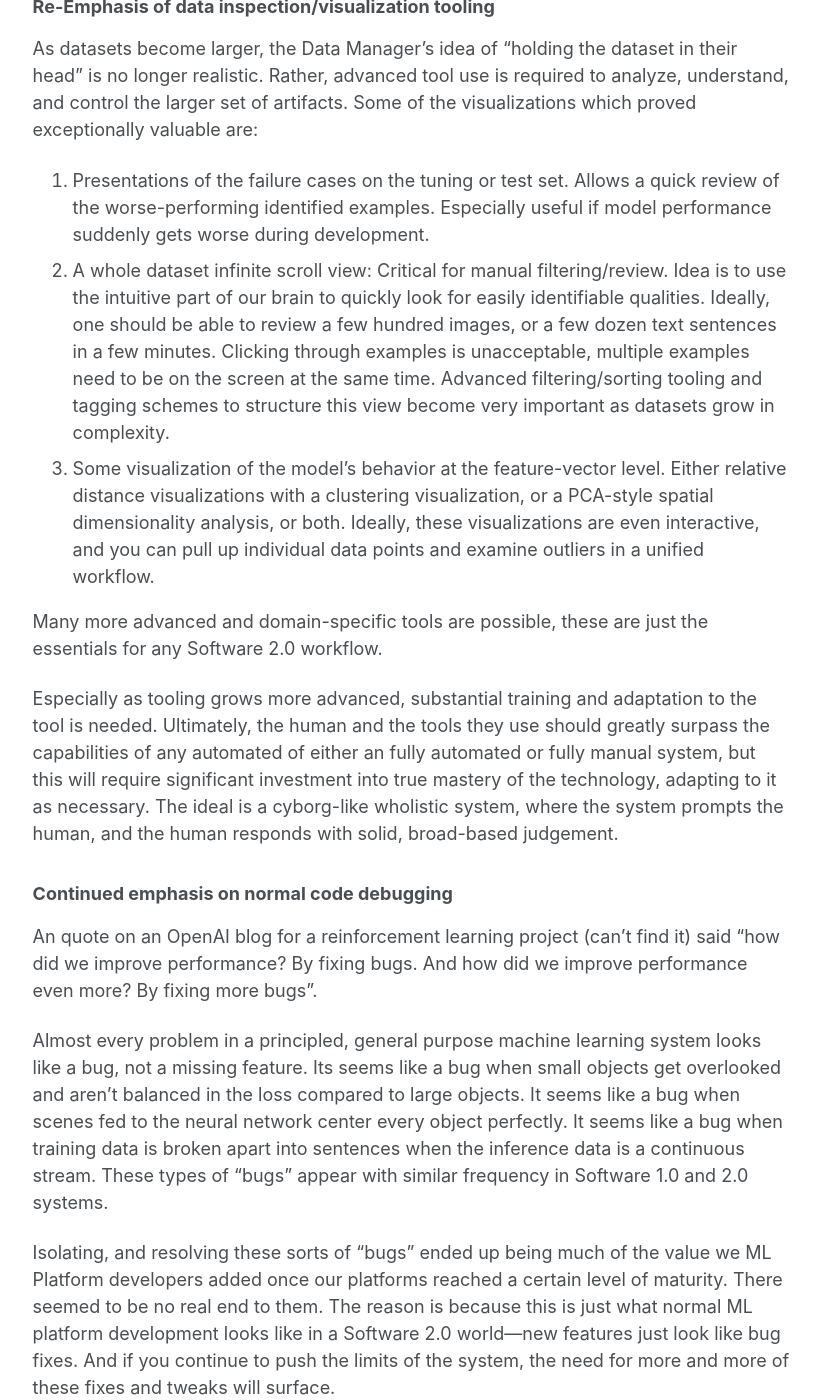
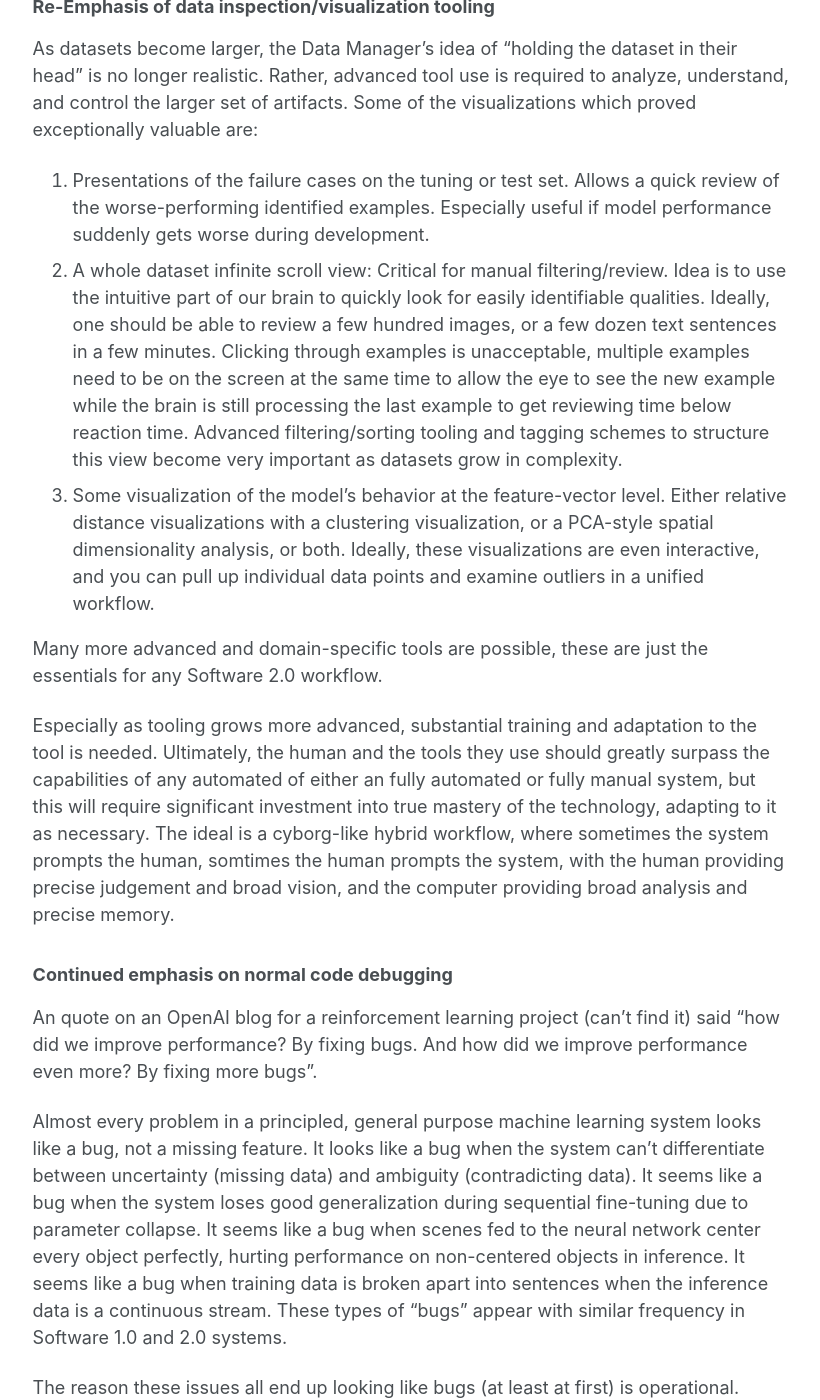
Before and after one commit to benblack769/benblack769.github.io, a Jekyll site: the page built from posts/rants/software_2_0_revisited.md, in a window 1280 px wide and 1400 px high, scrolled down 9108 px. Shown: the whole window, without its empty margins (229-1049 px from the left). Built offline with Jekyll 4.4.1, drawn with Linux system fonts in a browser that asks for light colours; some of the changed text lies outside the part shown.

Commit message:
updated ml debugging section

```diff
--- a/posts/rants/software_2_0_revisited.md
+++ b/posts/rants/software_2_0_revisited.md
@@ -149,20 +149,27 @@
 As datasets become larger, the Data Manager's idea of "holding the dataset in their head" is no longer realistic. Rather, advanced tool use is required to analyze, understand, and control the larger set of artifacts. Some of the visualizations which proved exceptionally valuable are:
 
 1. Presentations of the failure cases on the tuning or test set. Allows a quick review of the worse-performing identified examples. Especially useful if model performance suddenly gets worse during development.
-2. A whole dataset infinite scroll view: Critical for manual filtering/review. Idea is to use the intuitive part of our brain to quickly look for easily identifiable qualities. Ideally, one should be able to review a few hundred images, or a few dozen text sentences in a few minutes. Clicking through examples is unacceptable, multiple examples need to be on the screen at the same time. Advanced filtering/sorting tooling and tagging schemes to structure this view become very important as datasets grow in complexity.
+2. A whole dataset infinite scroll view: Critical for manual filtering/review. Idea is to use the intuitive part of our brain to quickly look for easily identifiable qualities. Ideally, one should be able to review a few hundred images, or a few dozen text sentences in a few minutes. Clicking through examples is unacceptable, multiple examples need to be on the screen at the same time to allow the eye to see the new example while the brain is still processing the last example to get reviewing time below reaction time. Advanced filtering/sorting tooling and tagging schemes to structure this view become very important as datasets grow in complexity.
 3. Some visualization of the model's behavior at the feature-vector level. Either relative distance visualizations with a clustering visualization, or a PCA-style spatial dimensionality analysis, or both. Ideally, these visualizations are even interactive, and you can pull up individual data points and examine outliers in a unified workflow.
 
 Many more advanced and domain-specific tools are possible, these are just the essentials for any Software 2.0 workflow.
 
-Especially as tooling grows more advanced, substantial training and adaptation to the tool is needed. Ultimately, the human and the tools they use should greatly surpass the capabilities of any automated of either an fully automated or fully manual system, but this will require significant investment into true mastery of the technology, adapting to it as necessary. The ideal is a cyborg-like wholistic system, where the system prompts the human, and the human responds with solid, broad-based judgement.
+Especially as tooling grows more advanced, substantial training and adaptation to the tool is needed. Ultimately, the human and the tools they use should greatly surpass the capabilities of any automated of either an fully automated or fully manual system, but this will require significant investment into true mastery of the technology, adapting to it as necessary. The ideal is a cyborg-like hybrid workflow, where sometimes the system prompts the human, somtimes the human prompts the system, with the human providing precise judgement and broad vision, and the computer providing broad analysis and precise memory.
 
 ### Continued emphasis on normal code debugging
 
 An quote on an OpenAI blog for a reinforcement learning project (can't find it) said "how did we improve performance? By fixing bugs. And how did we improve performance even more? By fixing more bugs".
 
-Almost every problem in a principled, general purpose machine learning system looks like a bug, not a missing feature. Its seems like a bug when small objects get overlooked and aren't balanced in the loss compared to large objects. It seems like a bug when scenes fed to the neural network center every object perfectly. It seems like a bug when training data is broken apart into sentences when the inference data is a continuous stream. These types of "bugs" appear with similar frequency in Software 1.0 and 2.0 systems.
 
-Isolating, and resolving these sorts of "bugs" ended up being much of the value we ML Platform developers added once our platforms reached a certain level of maturity. There seemed to be no real end to them. The reason is because this is just what normal ML platform development looks like in a Software 2.0 world---new features just look like bug fixes. And if you continue to push the limits of the system, the need for more and more of these fixes and tweaks will surface.
+Almost every problem in a principled, general purpose machine learning system looks like a bug, not a missing feature. It looks like a bug when the system can't differentiate between uncertainty (missing data) and ambiguity (contradicting data). It seems like a bug when the system loses good generalization during sequential fine-tuning due to parameter collapse. It seems like a bug when scenes fed to the neural network center every object perfectly, hurting performance on non-centered objects in inference. It seems like a bug when training data is broken apart into sentences when the inference data is a continuous stream. These types of "bugs" appear with similar frequency in Software 1.0 and 2.0 systems.
+
+The reason these issues all end up looking like bugs (at least at first) is operational. Model behavior is analyzed, hurting performance with a fix demanded on a short schedule. Bad behavior is isolated, a fix is found, implemented, and things get better. Isolating, and resolving these sorts of "bugs" ended up being much of the value we ML Platform developers added once our platforms reached a certain level of maturity. There seemed to be no real end to them.
+
+The reason these continue to appear indefinitely is because this is just what normal ML development looks like in a Software 2.0 world. Each "fix" extends the system's capabilities, allowing it to work in more situations with more types sort of datasets. Data developers, now that their project success is more consistent and reliable, grow more ambitious, try new ways of labeling data, and try to solve more challenging business problems, and put more pressure on the underlying ML capabilities, requiring a new emergency "fix" to get it to actually work.
+
+The long term advantages gained with this beneficial loop of more capable ML technologies is why excellence and ambition in the ML Platform team is so valuable. System integrators who can pull ML research projects together into a working system will not be able to reliably identify root causes of system misbehavior and apply general-purpose fixes.
+
+<!-- However, even though the code change operated like a bug fix at first, long And if you continue to push the limits of the system, the need for more and more of these fixes and tweaks will surface. The reason these bug-fixes operate more like features in practice is that these changes rarely improve performance on their own---they are much more likely to unblock future work to add more data diversity and unblock new sorts of data development. -->
 
 <!-- One tricky issue to watch out for, is that like any high-level software platform, bugs eventually become features, as people start to work around any issues they discover in a way that ends up depending on the issue itself, and their datasets or workflows end up depending on the issue, and so the user is actually harmed by the fix. Sometimes this is worked around by adding configuration in the short term, but in the long term, default settings need to all work as well as possible, and ideally, configuration that is never recommended for normal usage is slowly deprecated. -->
 
```
